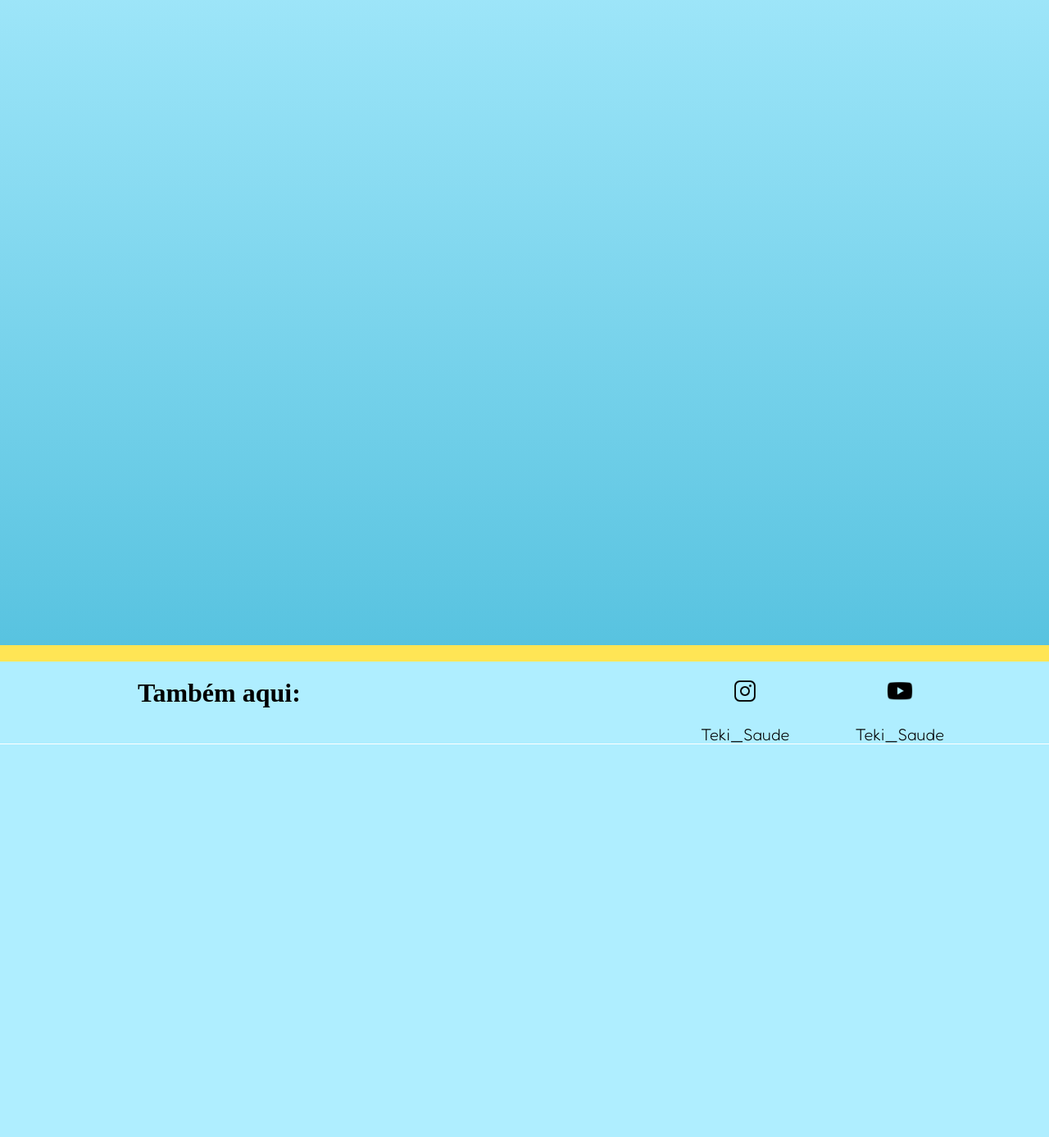
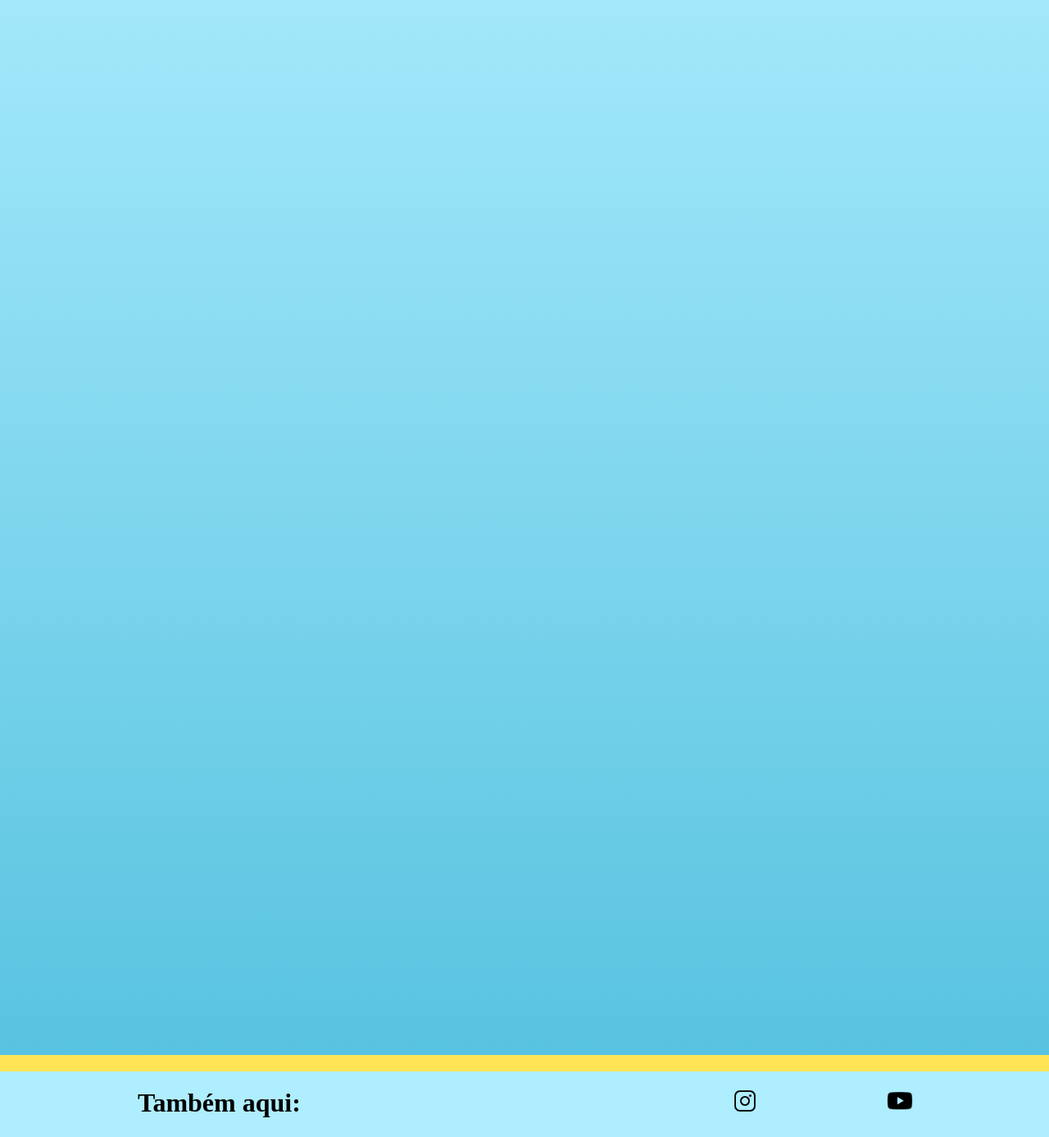
Before and after one commit to Luca-Henrique-Tavares/teki-saude, a Node server app: page /padrao/1 in a window 1280 px wide. Shown: the part 5113-6500 px from the top of the page at 82% size. Before the commit the page ends 6021 px from the top, so only its background shows below. Run offline with Node 20, Linux system fonts and the light colour scheme; some libraries are stand-ins or nearby versions; some web fonts are replaced.

Commit message:
Update styles.css

```diff
--- a/public/css/styles.css
+++ b/public/css/styles.css
@@ -611,7 +611,7 @@ li{
 }
 .mat_container3{
     background: linear-gradient(180deg, #AFEEFF 0.45%, #58C3E0 100%);
-    height: 1000px;
+    height: 1500px;
 }
 .mat_ref_txt{
     margin-top: 2%;
```
